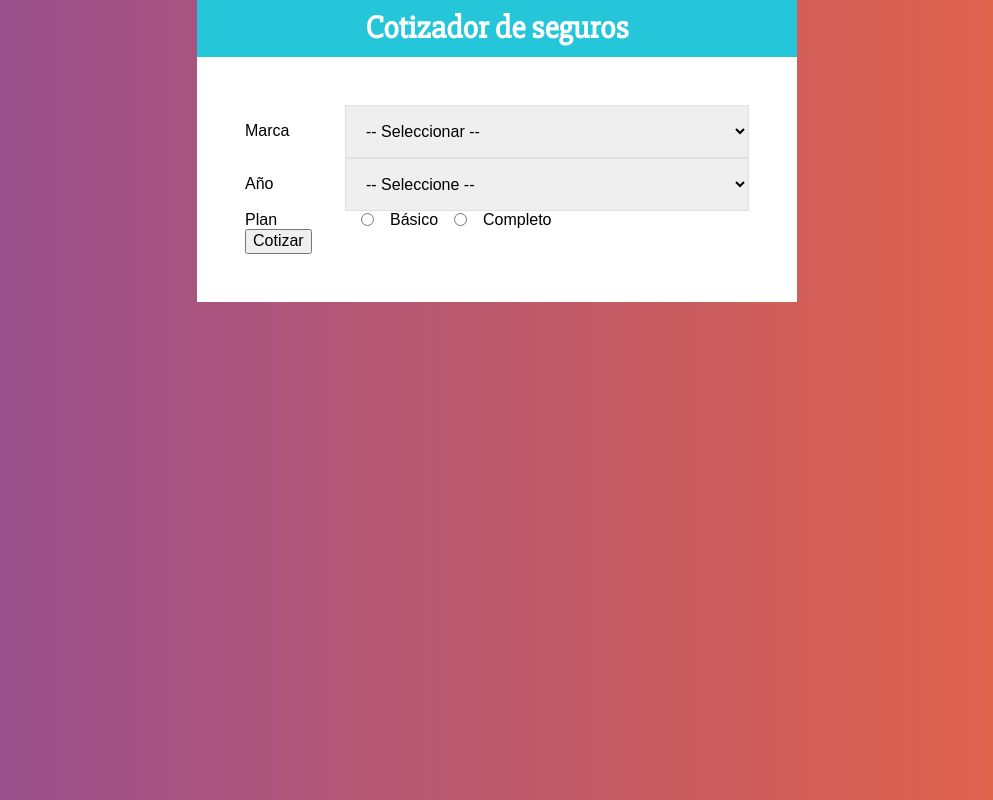
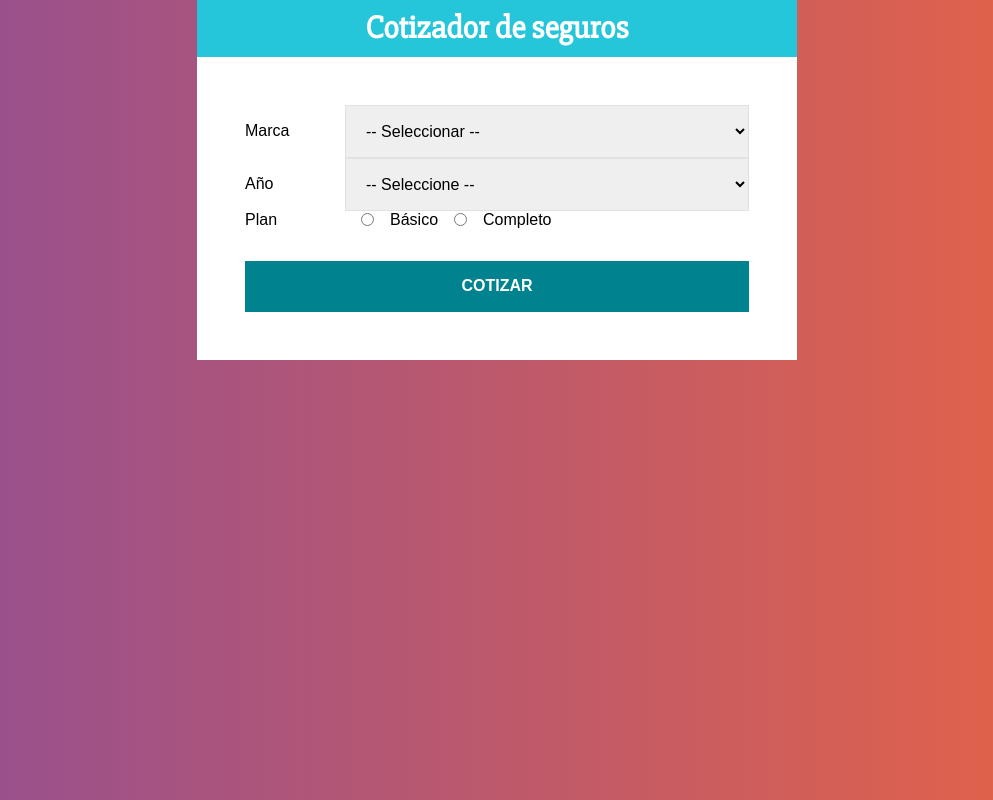
Before and after one commit to PixelsFarm/cotizador-seguros, a React (Create React App) app: page / in a window 1280 px wide. Shown: the whole page, without its empty margins (143-1136 px from the left). Built offline with nearby package versions, Linux system fonts and the light colour scheme.

Commit message:
aplicando styled component al botón del formulario

```diff
--- a/src/components/Formulario.jsx
+++ b/src/components/Formulario.jsx
@@ -21,6 +21,24 @@
 
 const InputRadio = styled.input`
 	margin: 0 1rem;
+`;
+
+const Boton = styled.button`
+	background-color: #00838f;
+	font-size: 16px;
+	width: 100%;
+	padding: 1rem;
+	color: #fff;
+	text-transform: uppercase;
+	font-weight: bold;
+	border: none;
+	transition: all .2s;
+	margin-top: 2rem;
+
+	&:hover {
+		cursor: pointer;
+		background-color: #26c6da;
+	}
 `;
 
 
@@ -59,7 +77,7 @@
 				<InputRadio type="radio" name="plan" value="completo" />
 				Completo
 			</Campo>
-			<button type="button">Cotizar</button>
+			<Boton type="button">Cotizar</Boton>
 		</form>
 	);
 }
```
